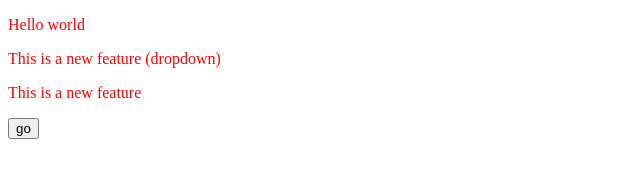
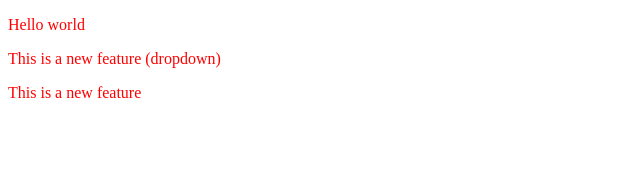
Before and after one commit to iCely787/localRepo, a plain HTML site: page index.html in a window 1280 px wide. Shown: the full height of the page, 0-640 px from the left. Drawn offline with Linux system fonts and the light colour scheme.

Commit message:
.\index.html

```diff
--- a/index.html
+++ b/index.html
@@ -10,7 +10,6 @@
     <p> Hello world </p>
     <p> This is a new feature (dropdown) </p>
     <p> This is a new feature</p>
-    <button> go </button>
 
 </body>
 </html>
```
